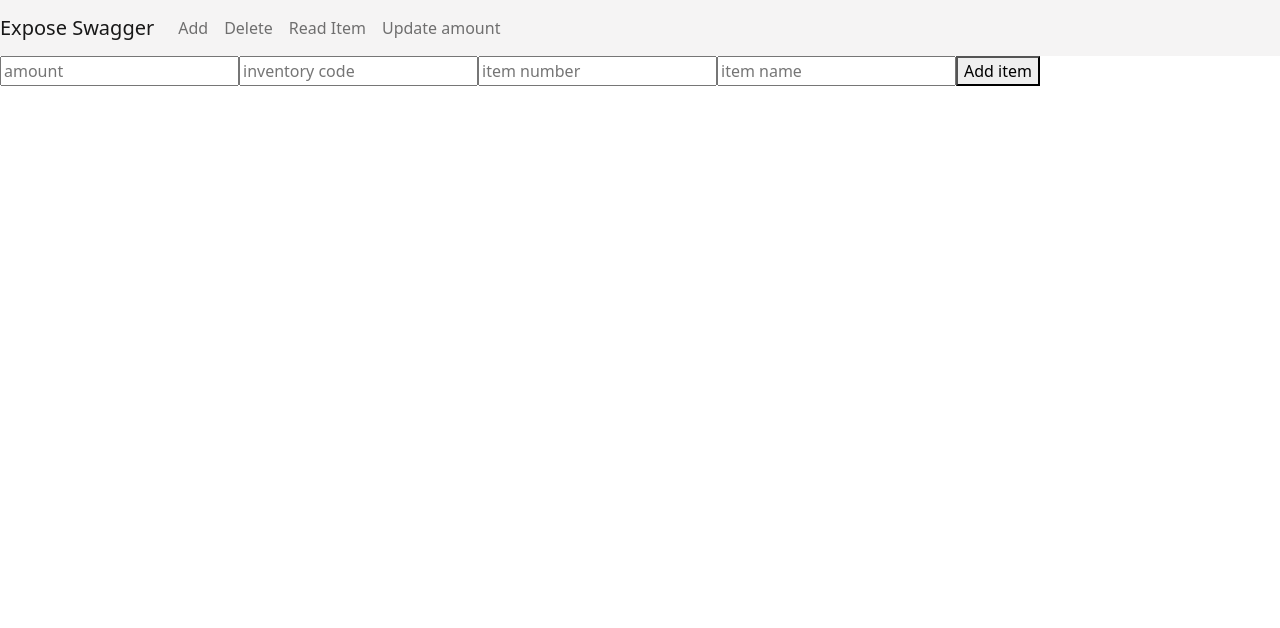
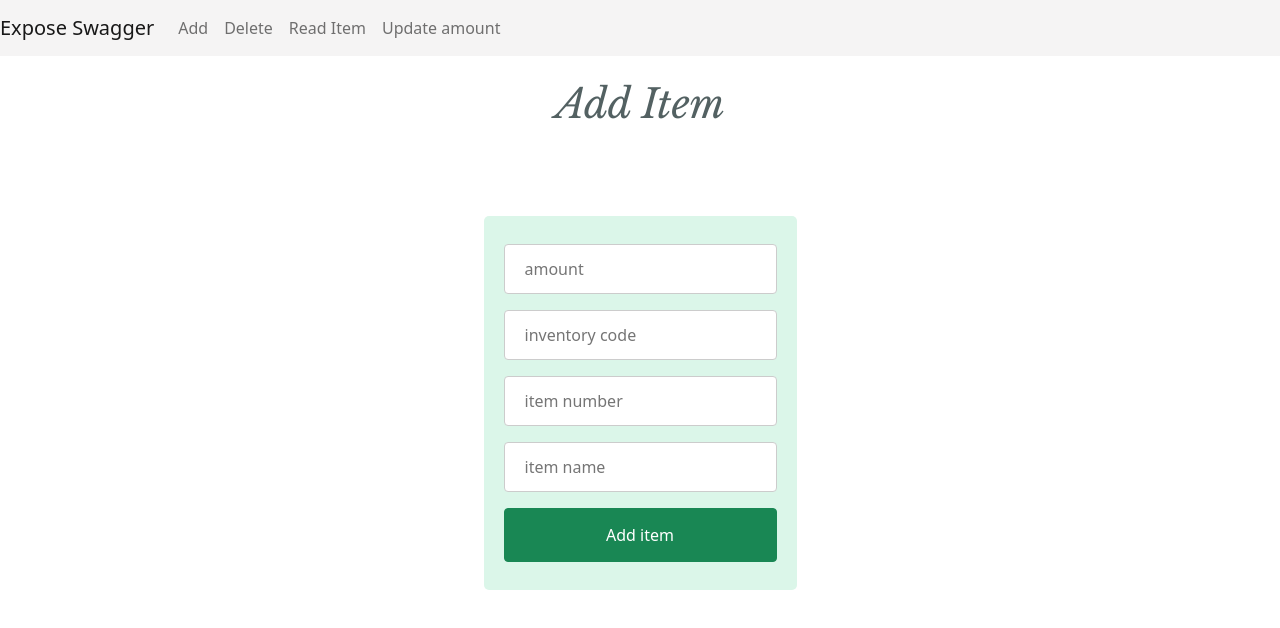
Before and after one commit to amitai1992/Swagger-api-catalog, an Angular app in the folder SwaggerAPI/src/main/resources/swagger-app/: page /add in a window 1280 px wide. Shown: the top 628 px of the page. Built offline with nearby package versions, Linux system fonts and the light colour scheme.

Commit message:
angular styled

```diff
--- a/SwaggerAPI/src/main/resources/swagger-app/src/app/add/add.component.html
+++ b/SwaggerAPI/src/main/resources/swagger-app/src/app/add/add.component.html
@@ -1,7 +1,10 @@
-<form #data="ngForm" (ngSubmit)="onSubmit(data.value)" method="post" ngNativeValidate>
-    <input [(ngModel)]="data.amount" type="number" name="amount" placeholder="amount" required>
-    <input [(ngModel)]="data.inventory_code" type="number" name="inventory_code" placeholder="inventory code" required>
-    <input [(ngModel)]="data.item_no" type="number" name="item_no" placeholder="item number" required>
-    <input [(ngModel)]="data.name" type="name" type="text" name="name" placeholder="item name" required>
-    <button type="submit">Add item</button>
+<h1 class="my-headline">Add Item</h1>
+<form #data="ngForm" (ngSubmit)="onSubmit(data.value)" method="post" class="my-form" ngNativeValidate>
+    <input class="my-input" [(ngModel)]="data.amount" type="number" name="amount" placeholder="amount" required>
+    <input class="my-input" [(ngModel)]="data.inventory_code" type="number" name="inventory_code"
+        placeholder="inventory code" required>
+    <input class="my-input" [(ngModel)]="data.item_no" type="number" name="item_no" placeholder="item number" required>
+    <input class="my-input" [(ngModel)]="data.name" type="name" type="text" name="name" placeholder="item name"
+        required>
+    <button class="my-btn btn btn-success" type="submit">Add item</button>
 </form>
--- a/SwaggerAPI/src/main/resources/swagger-app/src/app/delete/delete.component.html
+++ b/SwaggerAPI/src/main/resources/swagger-app/src/app/delete/delete.component.html
@@ -1,4 +1,5 @@
-<form #data="ngForm" (ngSubmit)="deleteItem(data.value)" ngNativeValidate>
-    <input [(ngModel)] = "data.id" type="number" name="id" placeholder="item number" required>
-    <button type="submit">Delete item</button>
+<h1 class="my-headline">Delete Item</h1>
+<form class="my-form" #data="ngForm" (ngSubmit)="deleteItem(data.value)" ngNativeValidate>
+    <input class="my-input" [(ngModel)] = "data.id" type="number" name="id" placeholder="item number" required>
+    <button class="my-btn btn btn-danger" type="submit">Delete item</button>
 </form>
--- a/SwaggerAPI/src/main/resources/swagger-app/src/app/read-item/read-item.component.html
+++ b/SwaggerAPI/src/main/resources/swagger-app/src/app/read-item/read-item.component.html
@@ -1,23 +1,24 @@
-<form #data="ngForm" (ngSubmit)="getItem(data.value)" ngNativeValidate>
-    <input [(ngModel)] = "data.id" type="number" name="id" placeholder="item number" required>
-    <button type="submit">get item</button>
+<h1 class="my-headline">Read Item</h1>
+<form class="my-form" #data="ngForm" (ngSubmit)="getItem(data.value)" ngNativeValidate>
+    <input class="my-input" [(ngModel)] = "data.id" type="number" name="id" placeholder="item number" required>
+    <button class="my-btn btn btn-success" type="submit">get item</button>
 </form>
 
 <div *ngIf="flag != false">
 
-<table [(ngModel)]="item">
+<table class="table table-bordered table-sm my-table" [(ngModel)]="item">
     <tr>
-        <th class="tdCell">item number</th>
-        <th class="tdCell">amount</th>
-        <th class="tdCell">inventory code</th>
-        <th class="tdCell">name</th>
+        <th scope="col">item number</th>
+        <th scope="col">amount</th>
+        <th scope="col">inventory code</th>
+        <th scope="col">name</th>
 
     </tr>
     <tr>
-        <td  class="tdCell">{{item.item_no}}</td>
-        <td  class="tdCell">{{item.amount}}</td>
-        <td  class="tdCell">{{item.inventory_code}}</td>
-        <td  class="tdCell">{{item.name}}</td>
+        <td>{{item.item_no}}</td>
+        <td>{{item.amount}}</td>
+        <td>{{item.inventory_code}}</td>
+        <td>{{item.name}}</td>
     </tr>
 </table>
 </div>
--- a/SwaggerAPI/src/main/resources/swagger-app/src/app/update-item/update-item.component.html
+++ b/SwaggerAPI/src/main/resources/swagger-app/src/app/update-item/update-item.component.html
@@ -1,6 +1,7 @@
-<form #data="ngForm"  ngNativeValidate>
-    <input [(ngModel)] = "data.id" type="number" name="id" placeholder="item number" required>
-    <input [(ngModel)] = "data.quantity" type="number" name="quantity" placeholder="quantity" required>
-    <button type="submit" (click)="withdrawal(data.value)">withdrawal</button>
-    <button type="submit" (click)="desposit(data.value)">desposit</button>
+<h1 class="my-headline">Update Item</h1>
+<form class="my-form" #data="ngForm"  ngNativeValidate>
+    <input class="my-input" [(ngModel)] = "data.id" type="number" name="id" placeholder="item number" required>
+    <input class="my-input" [(ngModel)] = "data.quantity" type="number" name="quantity" placeholder="quantity" required>
+    <button class="my-btn btn btn-danger" type="submit" (click)="withdrawal(data.value)">withdrawal</button>
+    <button class="my-btn btn btn-success" type="submit" (click)="desposit(data.value)">desposit</button>
 </form>
--- a/SwaggerAPI/src/main/resources/swagger-app/src/index.html
+++ b/SwaggerAPI/src/main/resources/swagger-app/src/index.html
@@ -7,6 +7,8 @@
   <base href="/">
   <meta name="viewport" content="width=device-width, initial-scale=1">
   <link rel="icon" type="image/x-icon" href="favicon.ico">
+  <link rel="preconnect" href="https://fonts.gstatic.com">
+<link href="https://fonts.googleapis.com/css2?family=Libre+Baskerville:ital@1&display=swap" rel="stylesheet">
   <link href="https://cdn.jsdelivr.net/npm/bootstrap@5.0.0-beta3/dist/css/bootstrap.min.css" rel="stylesheet"
     integrity="sha384-eOJMYsd53ii+scO/bJGFsiCZc+5NDVN2yr8+0RDqr0Ql0h+rP48ckxlpbzKgwra6" crossorigin="anonymous">
   <script src="https://cdn.jsdelivr.net/npm/bootstrap@5.0.0-beta3/dist/js/bootstrap.bundle.min.js"
@@ -14,7 +16,7 @@
     crossorigin="anonymous"></script>
 </head>
 
-<body>
+<body class="my-body">
   <app-root></app-root>
 </body>
 
--- a/SwaggerAPI/src/main/resources/swagger-app/src/styles.css
+++ b/SwaggerAPI/src/main/resources/swagger-app/src/styles.css
@@ -1 +1,46 @@
 /* You can add global styles to this file, and also import other style files */
+
+html{
+    height: 100%;
+}
+
+.my-body{
+    height: 100%;
+    text-align: center;
+}
+
+.my-form {
+    display: inline-grid;
+    margin-top: 5rem;
+    background-color: #dbf6e9;
+    border-radius: 5px;
+    padding: 20px;
+}
+
+.my-input {
+    width: 100%;
+    padding: 12px 20px;
+    margin: 8px 0;
+    display: inline-block;
+    border: 1px solid #ccc;
+    border-radius: 4px;
+    box-sizing: border-box;
+}
+
+.my-btn {
+    width: 100%;
+    padding: 14px 20px;
+    margin: 8px 0;
+    cursor: pointer;
+}
+
+.my-headline {
+    font-family: 'Libre Baskerville', serif;
+    margin-top: 1.5rem;
+    color: #536162;
+}
+
+.my-table {
+    margin-top: 1.5rem;
+    font-family: 'Libre Baskerville', serif;
+}
```
Also changed, not shown: 1 other file (tests, documents, lock files or other folders).
